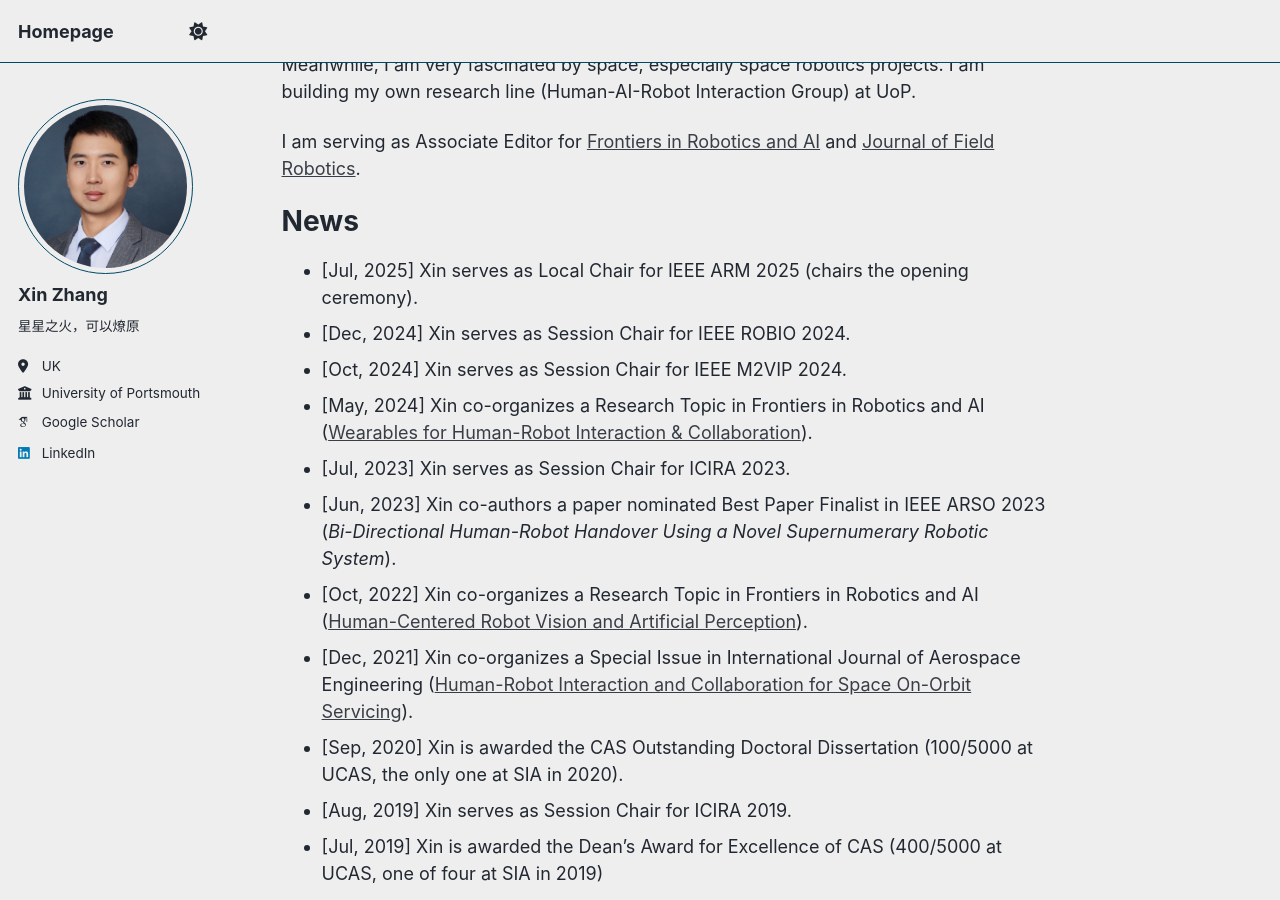
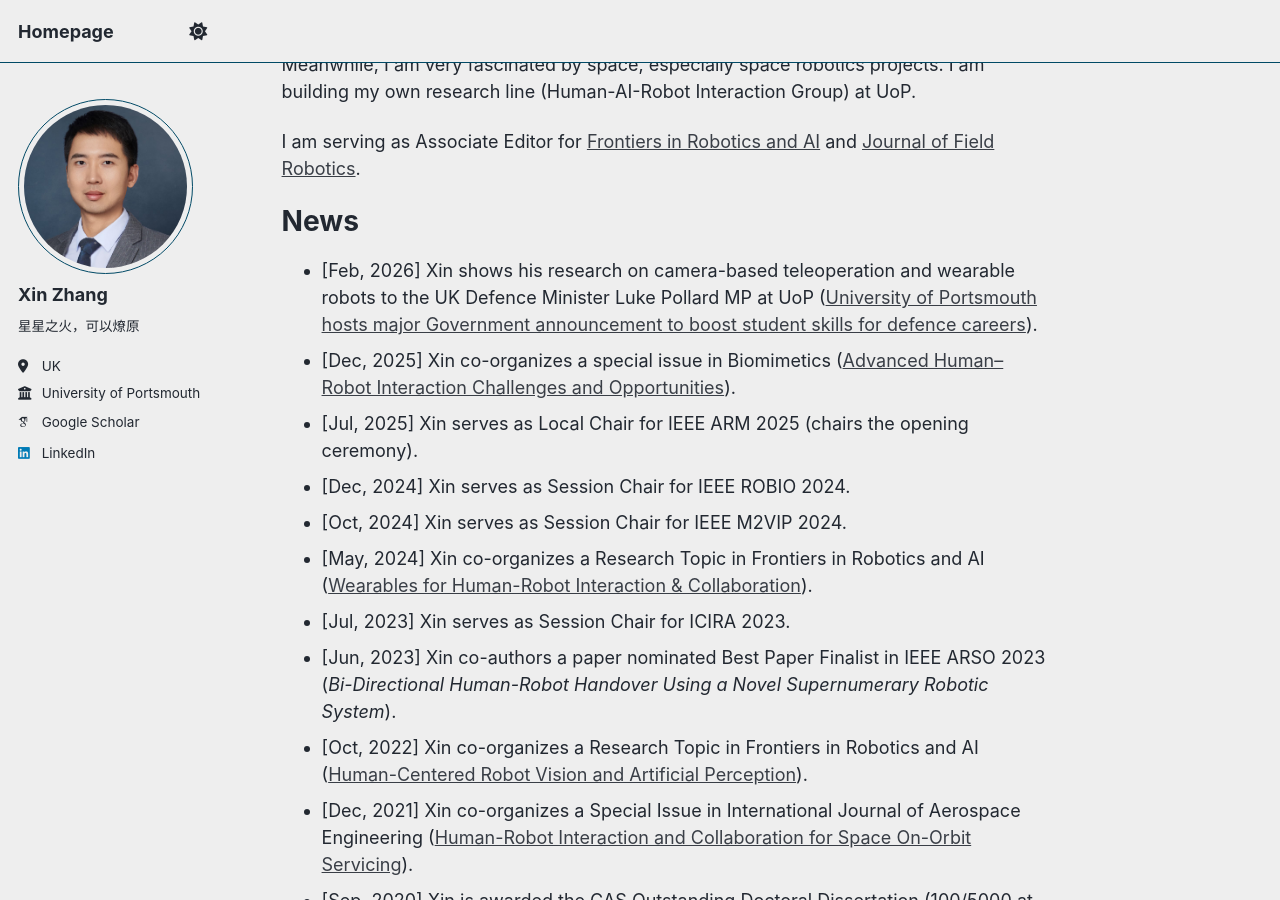
Before and after one commit to Mansion-ZX/Mansion-ZX.github.io, a Jekyll site: the page built from _pages/about.md, in a window 1280 px wide and 900 px high, scrolled down 303 px. Built offline with Jekyll 4.4.1, drawn with Linux system fonts in a browser that asks for light colours; some web fonts are replaced; a script that is not in the unit is left out.

Commit message:
Update about.md

```diff
--- a/_pages/about.md
+++ b/_pages/about.md
@@ -15,6 +15,8 @@ I am serving as Associate Editor for [Frontiers in Robotics and AI](https://www.
 
 News
 ======
+- [Feb, 2026] Xin shows his research on camera-based teleoperation and wearable robots to the UK Defence Minister Luke Pollard MP at UoP ([University of Portsmouth hosts major Government announcement to boost student skills for defence careers](https://www.port.ac.uk/news-events-and-blogs/news/university-of-portsmouth-hosts-major-government-announcement-to-boost-student-skills-for-defence-careers)).
+- [Dec, 2025] Xin co-organizes a special issue in Biomimetics ([Advanced Human–Robot Interaction Challenges and Opportunities](https://www.mdpi.com/journal/biomimetics/special_issues/9PBE9T8RUF)).
 - [Jul, 2025] Xin serves as Local Chair for IEEE ARM 2025 (chairs the opening ceremony).
 - [Dec, 2024] Xin serves as Session Chair for IEEE ROBIO 2024.
 - [Oct, 2024] Xin serves as Session Chair for IEEE M2VIP 2024.
```
